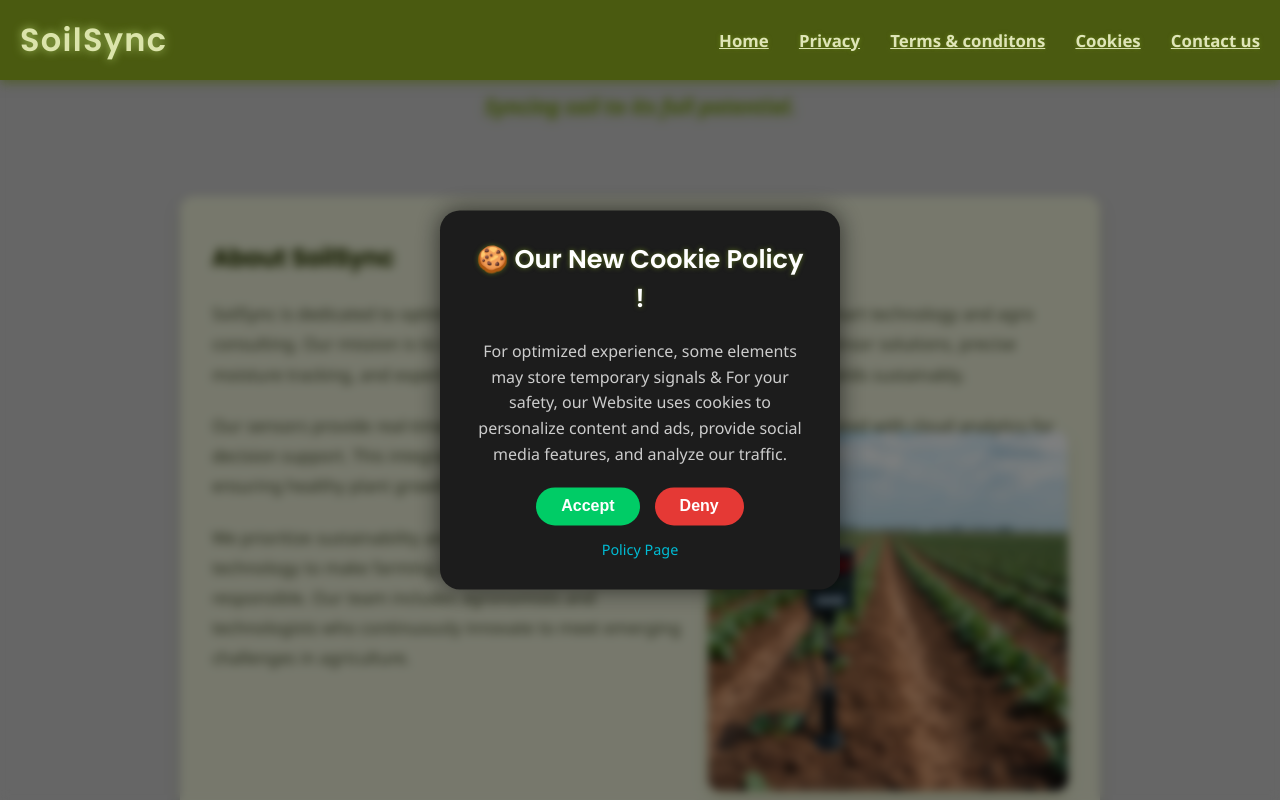
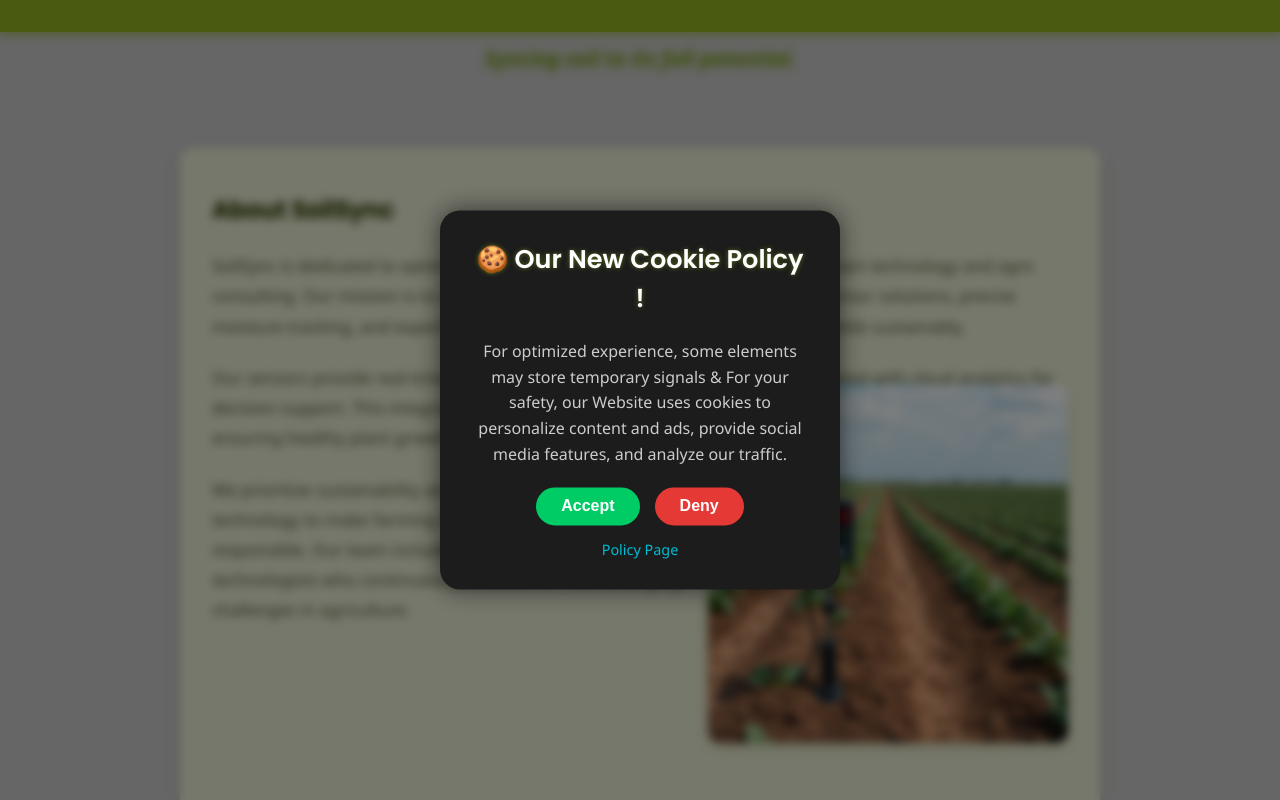
Before and after one commit to sanjsndas/soilsync, a plain HTML site: page index.html in a window 1280 px wide. Shown: the top 800 px of the page. Drawn offline with Linux system fonts and the light colour scheme; placeholder pictures from the web are drawn by us.

Commit message:
Update index.html

```diff
--- a/index.html
+++ b/index.html
@@ -412,13 +412,9 @@
 </head>
 <body>
   <header role="banner">
-    <div class="logo" aria-label="SoilSync Logo">SoilSync</div>
+
     <nav aria-label="Primary navigation">
-      <a href="index.html" tabindex="0"aria-current="page">Home</a>
-        <a href="privacy.html" tabindex="0">Privacy</a>
-        <a href="terms.html" tabindex="0">Terms & conditons</a>
-        <a href="cookies.html"tabindex="0">Cookies</a>
-        <a href="contact.html" tabindex="0">Contact us</a>
+
     </nav>
   </header>
   <div class="slogan">Syncing soil to its full potential.</div>
```
